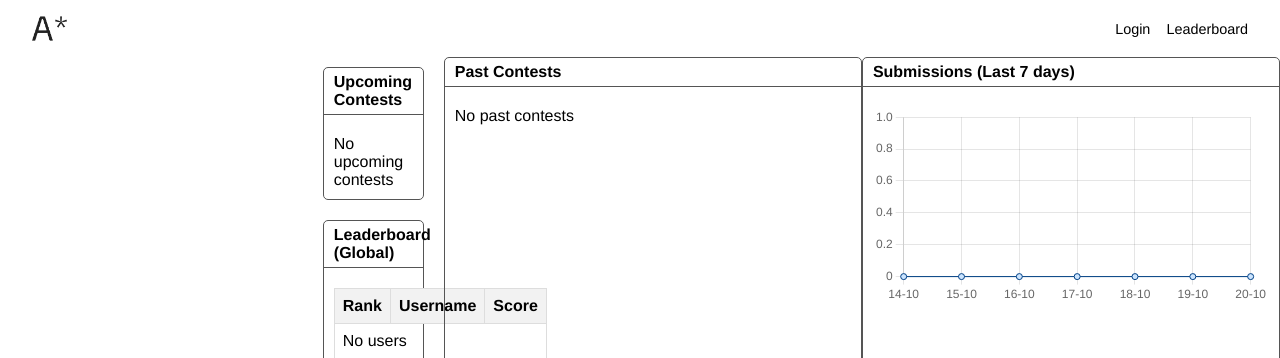
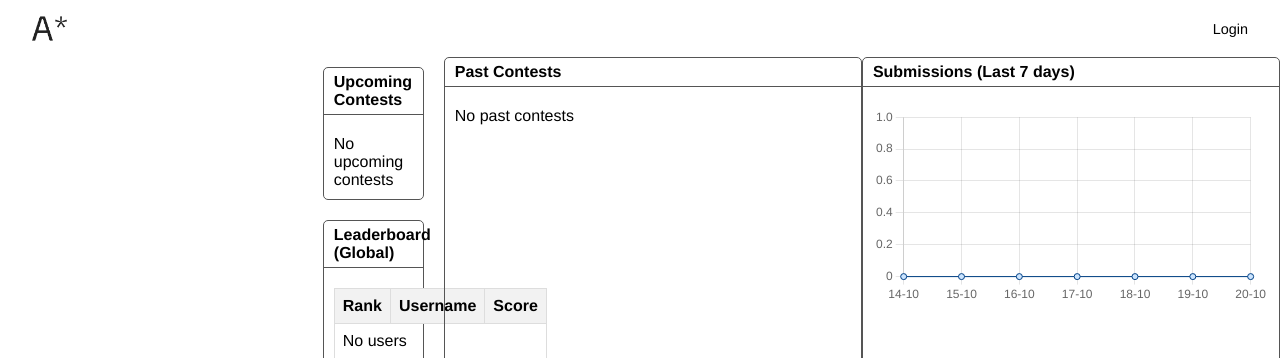
Before and after one commit to Om-Mishra7/A-Star, a Flask app: page / in a window 1280 px wide. Shown: the top 358 px of the page. Run offline with Flask 3, Linux system fonts and the light colour scheme; data that the repository does not hold is empty; some libraries are stand-ins or nearby versions.

Commit message:
Refactor navbar.html: Remove leaderboard link from navbar

```diff
--- a/backend/templates/private/navbar.html
+++ b/backend/templates/private/navbar.html
@@ -17,7 +17,6 @@
       {% endif %}
     {% else %}
       <a href="/login">Login</a>
-      <a href="/leaderboard">Leaderboard</a>
     {% endif %}
   </div>
 </navbar>
```
